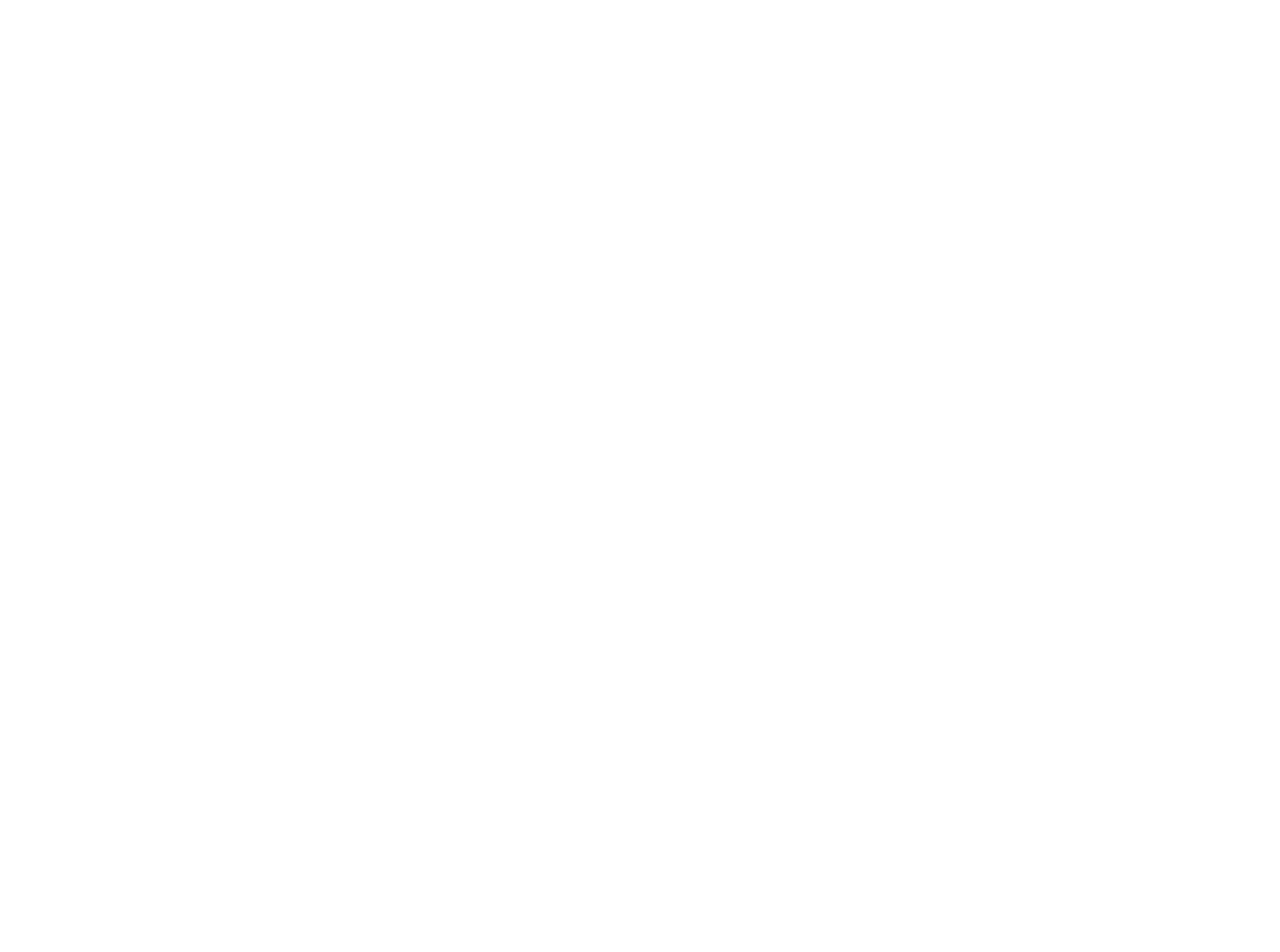
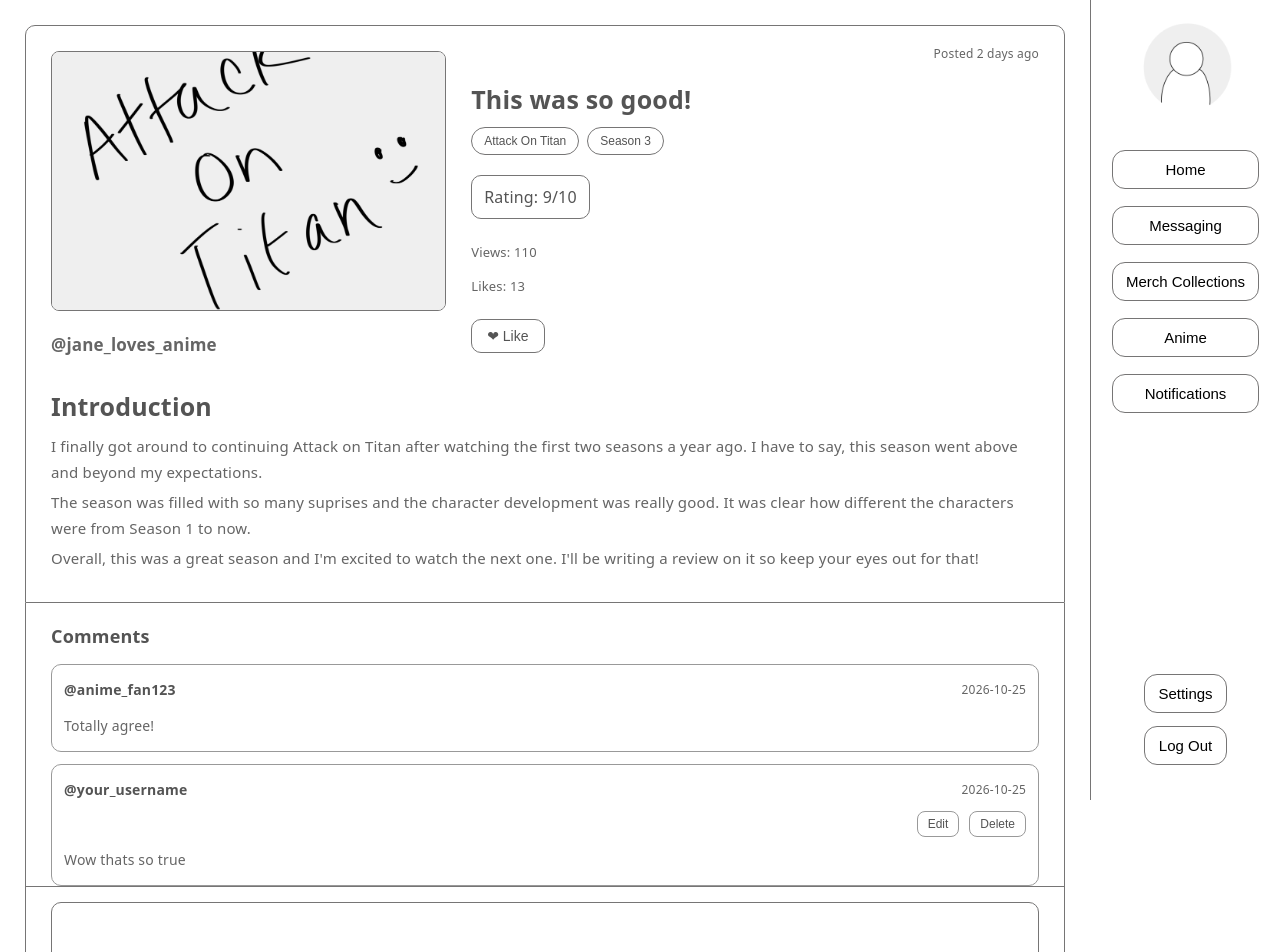
Before and after one commit to riyeur/cpsc481-group-03-02-horizontal-prototype, a React (Vite) app in the folder cpsc481-anime-social-network-app/: page /read-review in a window 1280 px wide. Before the commit this address had no page. Shown: the top 952 px of the page. Before the commit the page ends 800 px from the top, so only its background shows below. Built offline with nearby package versions, Linux system fonts and the light colour scheme.

Commit message:
read posted review

```diff
--- a/cpsc481-anime-social-network-app/src/main.jsx
+++ b/cpsc481-anime-social-network-app/src/main.jsx
@@ -5,6 +5,7 @@
 import App from './App.jsx'
 import Reviews from './pages/Reviews.jsx'
 import CreatePost from './pages/CreatePost.jsx'
+import ReadReview from './pages/ReadReview.jsx'
 
 createRoot(document.getElementById('root')).render(
   <StrictMode>
@@ -13,6 +14,7 @@
         <Route path="/" element={<App />} />
         <Route path="/reviews" element={<Reviews />} />
         <Route path="/create-post" element={<CreatePost />} />
+        <Route path="/read-review" element={<ReadReview />} />
       </Routes>
     </BrowserRouter>
   </StrictMode>
--- /dev/null
+++ b/cpsc481-anime-social-network-app/src/pages/ReadReview.css
@@ -0,0 +1,224 @@
+
+.main-read-review-page {
+    padding-right: 190px;
+}
+
+.read-review-page {
+    max-width: 1110px;
+    margin: 25px auto;
+    padding: 0 25px;
+}
+
+.full-review-section {
+    border: 1px solid #767575;
+    border-radius: 10px 10px 0 0;
+    padding: 25px;
+    background-color: #FFFFFF;
+    position: relative;
+}
+
+.posted-date-for-review {
+    position: absolute;
+    top: 15px;
+    right: 25px;
+    font-size: 12px;
+    color: #656565;
+}
+
+.review-top-section {
+    display: flex;
+    flex-direction: row;
+    gap: 25px;
+    margin-bottom: 15px;
+}
+
+.review-left-section {
+    width: 40%;
+    flex-shrink: 0;
+}
+
+.review-main-picture {
+    width: 100%;
+    height: 260px;
+    object-fit: cover;
+    border: 1px solid #767575;
+    border-radius: 8px;
+    box-sizing: border-box;
+}
+
+.review-right-section {
+    flex: 1;
+    padding-top: 35px;
+}
+
+.posted-review-title {
+    font-size: 25px;
+    font-weight: 600;
+    color: #545454;
+    margin: 0 0 15px;
+}
+
+.posted-review-tags {
+    display: flex;
+    gap: 8px;
+}
+
+.posted-review-anime-tag, .posted-review-season-tag {
+    background-color: #FFFFFF;
+    border: 1px solid #767575;
+    border-radius: 20px;
+    padding: 6px 12px;
+    font-size: 12px;
+    color: #545454;
+}
+
+.posted-review-rating {
+    display: table;
+    border: 1px solid #767575;
+    border-radius: 10px;
+    padding: 8px 12px;
+    font-size: 16px;
+    color: #545454;
+    margin: 20px 0;
+}
+
+.posted-review-views-and-likes {
+    font-size: 13px;
+    color: #656565;
+    margin-bottom: 20px;
+}
+
+.posted-review-views-and-likes p {
+    margin: 8px 0;
+}
+
+.posted-review-like-button {
+    background-color: #FFFFFF;
+    border: 1px solid #767575;
+    border-radius: 10px;
+    padding: 8px 15px;
+    color: #545454;
+    font-size: 14px;
+}
+
+.review-poster-username {
+    font-size: 17px;
+    font-weight: 600;
+    color: #656565;
+    margin: 15px 0 20px;
+}
+
+.posted-review-introduction-title {
+    font-size: 20px;
+    font-weight: bold;
+    color: #545454;
+    margin-bottom: 10px;
+}
+
+.posted-review-content p {
+    font-size: 15px;
+    line-height: 1.7;
+    color: #656565;
+    margin: 5px 0;
+}
+
+.posted-review-comment-section {
+    border: 1px solid #767575;
+    border-top: none;
+    padding: 20px 25px 0;
+    background-color: #FFFFFF;
+}
+
+.comment-section-title {
+    font-size: 18px;
+    font-weight: bold;
+    color: #545454;
+    margin: 0 0 15px;
+}
+
+.available-comments {
+    display: flex;
+    flex-direction: column;
+    gap: 12px;
+}
+
+.comment-item {
+    border: 1px solid #999999;
+    border-radius: 10px;
+    padding: 12px;
+}
+
+.comment-top {
+    display: flex;
+    justify-content: space-between;
+    align-items: center;
+}
+
+.comment-username {
+    font-size: 14px;
+    font-weight: 600;
+    color: #545454;
+    margin: 0;
+}
+
+.comment-date {
+    font-size: 12px;
+    color: #656565;
+    margin: 0;
+}
+
+.comment-content {
+    font-size: 14px;
+    color: #656565;
+    margin: 10px 0 0;
+}
+
+.comment-edit-and-delete {
+    display: flex;
+    gap: 10px;
+    justify-content: flex-end;
+    margin-top: 8px;
+}
+
+.comment-edit-and-delete button {
+    background-color: #FFFFFF;
+    border: 1px solid #999999;
+    border-radius: 8px;
+    padding: 5px 10px;
+    font-size: 12px;
+    color: #545454;
+}
+
+.posted-review-write-comment-section {
+    display: flex;
+    flex-direction: column;
+    gap: 10px;
+    padding: 15px 25px 20px;
+    border: 1px solid #767575;
+    border-top: none;
+    border-radius: 0 0 10px 10px;
+    background-color: #FFFFFF;
+}
+
+.posted-review-write-comment-section textarea {
+    width: 100%;
+    min-height: 90px;
+    padding: 12px;
+    border: 1px solid #767575;
+    border-radius: 10px;
+    font-family: inherit;
+    font-size: 14px;
+    resize: vertical;
+    box-sizing: border-box;
+}
+
+.posted-review-write-comment-section button {
+    align-self: flex-end;
+    background-color: #FFFFFF;
+    border: 1px solid #767575;
+    border-radius: 10px;
+    padding: 10px 15px;
+    font-size: 14px;
+    color: #545454;
+    cursor: pointer;
+}
--- /dev/null
+++ b/cpsc481-anime-social-network-app/src/pages/ReadReview.jsx
@@ -0,0 +1,82 @@
+import './ReadReview.css'
+import VerticalBar from '../components/VerticalBar.jsx'
+
+const Comment = ({username, content, datePosted, isMyComment}) => {
+    return (
+        <div className='comment-item'>
+            <div className='comment-info'>
+                <div className='comment-top'>
+                    <p className='comment-username'>@{username}</p>
+                    <p className='comment-date'>{datePosted}</p>
+                </div>
+                <div className='buttons-and-content'>
+                    {isMyComment && (<div className='comment-edit-and-delete'>
+                        <button>Edit</button>
+                        <button>Delete</button>
+                    </div>)}
+                    <p className='comment-content'>{content}</p>
+                </div>
+            </div>
+        </div>
+    )
+}
+
+function ReadReview() {
+    return (
+        <div className='main-read-review-page'>
+            <VerticalBar />
+            <div className='read-review-page'>
+                <div className='full-review-section'>
+                    <p className='posted-date-for-review'>Posted 2 days ago</p>
+                    <div className='review-top-section'>
+                        <div className='review-left-section'>
+                            <img src='/review_pic.png' alt='Review Picture' className='review-main-picture' height='150' width='150'/>
+                            <p className='review-poster-username'>@jane_loves_anime</p>
+                        </div>
+                        <div className='review-right-section'>
+                            <p className='posted-review-title'>This was so good!</p>
+                            <div className='posted-review-tags'>
+                                <button className='posted-review-anime-tag'>Attack On Titan</button>
+                                <button className='posted-review-season-tag'>Season 3</button>
+                            </div>
+                            <p className='posted-review-rating'>Rating: 9/10</p>
+                            <div className='posted-review-views-and-likes'>
+                                <p className='posted-review-views'>Views: 110</p>
+                                <p className='posted-review-likes'>Likes: 13</p>
+                            </div>
+                            <button className='posted-review-like-button'>❤︎ Like</button>
+                        </div>
+                    </div>
+                    <p className='posted-review-title'>Introduction</p>
+                    <div className='posted-review-content'>
+                        <p>I finally got around to continuing Attack on Titan after watching the first two seasons a year ago. I have to say, this season went above and beyond my expectations.</p>
+                        <p>The season was filled with so many suprises and the character development was really good. It was clear how different the characters were from Season 1 to now.</p>
+                        <p>Overall, this was a great season and I'm excited to watch the next one. I'll be writing a review on it so keep your eyes out for that!</p>
+                    </div>
+                </div>
+                <div className='posted-review-comment-section'>
+                    <p className='comment-section-title'>Comments</p>
+                    <div className='available-comments'>
+                        <Comment
+                        username='anime_fan123'
+                        content='Totally agree!'
+                        datePosted='2026-10-25'
+                        />
+                        <Comment
+                        username='your_username'
+                        content='Wow thats so true'
+                        datePosted='2026-10-25'
+                        isMyComment={true}
+                        />
+                    </div>
+                </div>
+                <div className='posted-review-write-comment-section'>
+                    <textarea placholder='Write a comment...' rows={4}/>
+                    <button type='button' >Post Comment</button>
+                </div>
+            </div>
+        </div>
+    )
+}
+
+export default ReadReview
--- a/cpsc481-anime-social-network-app/src/pages/Reviews.jsx
+++ b/cpsc481-anime-social-network-app/src/pages/Reviews.jsx
@@ -3,7 +3,7 @@
 import { useState } from 'react'
 import { useNavigate } from 'react-router-dom';
 
-const Review = ({profilePicture, username, tag1, tag2, title, content, rating, numberOfLikes, datePosted, isRecommended}) => {
+const Review = ({profilePicture, username, tag1, tag2, title, content, rating, numberOfLikes, datePosted, isRecommended, ifReadReview}) => {
   return (
     <div className='review-item'>
       <div className='top-items'>
@@ -23,7 +23,7 @@
         <p className='review-rating'>{rating}/10</p>
       </div>
       <p className='review-content'>{content}</p>
-      <button className='read-review-button'>Read Review</button>
+      <button className='read-review-button' onClick={ifReadReview}>Read Review</button>
       <div className='likes-and-comments'>
         <p>❤︎⁠ {numberOfLikes}</p>
       </div>
@@ -155,6 +155,7 @@
           numberOfLikes={13}
           datePosted='2026-10-24'
           isRecommended={true}
+          ifReadReview={() => navigate('/read-review')}
           />
           <Review
           profilePicture='public\profile_pic.png'
```
Also changed, not shown: cpsc481-anime-social-network-app/public/review_pic.png (added).
